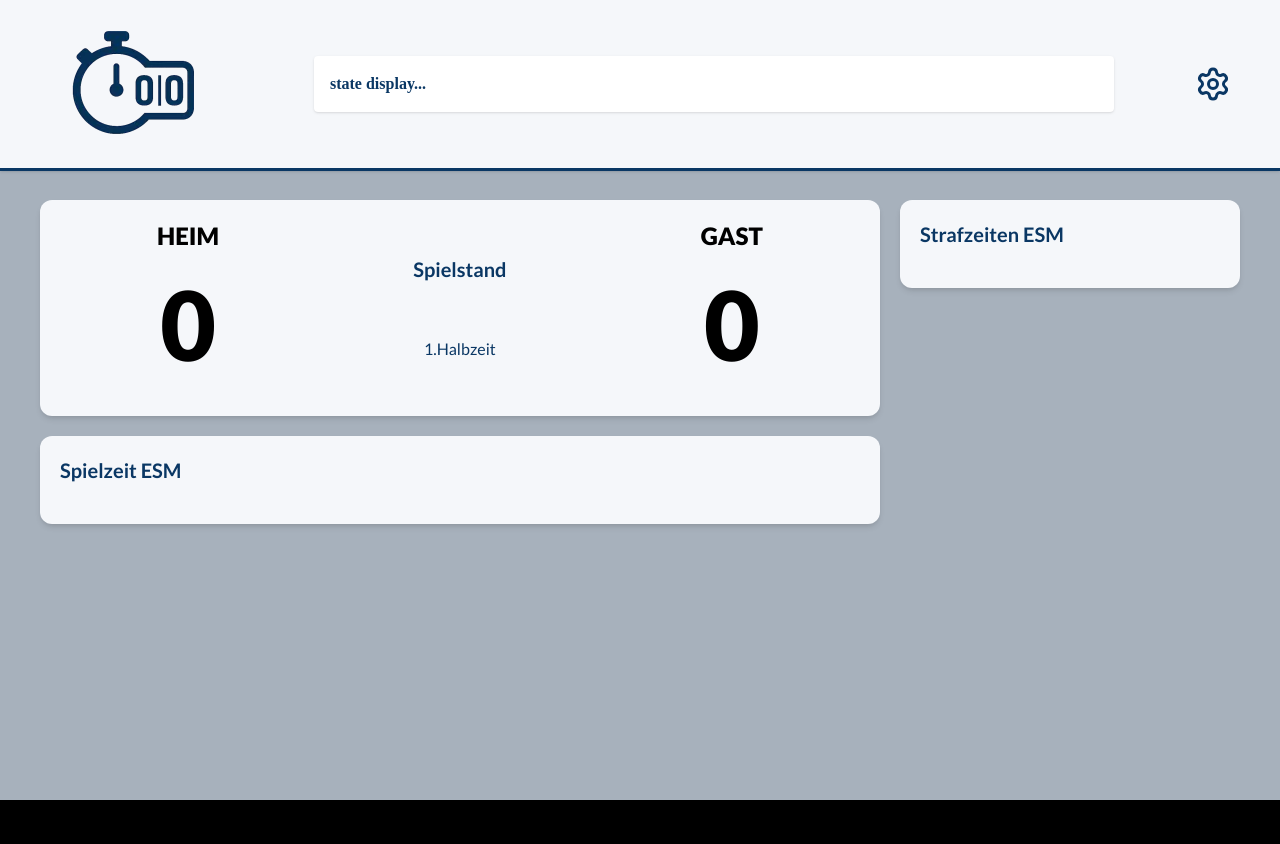
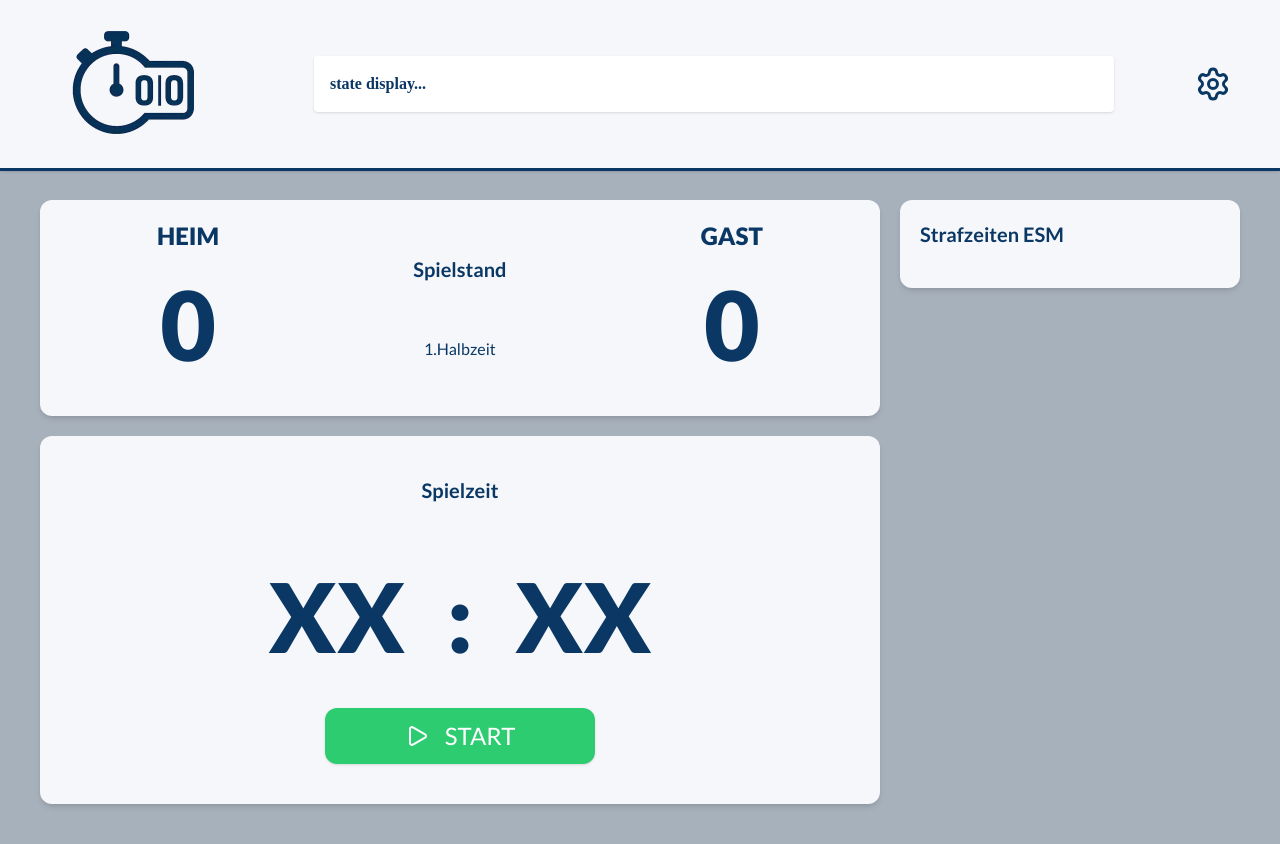
Before and after one commit to GittyX3b/tisco-matchdesk, a React (Vite) app in the folder frontend/: page / in a window 1280 px wide. Before the commit the page ends 800 px from the top, so only its background shows below. Built offline with nearby package versions, Linux system fonts and the light colour scheme; a web font is replaced by a local one.

Commit message:
started Timer

```diff
--- a/frontend/src/components/ConfigModal.jsx
+++ b/frontend/src/components/ConfigModal.jsx
@@ -1,6 +1,6 @@
 export const ConfigModal = ({ isVisible, setVisibility, data, setData }) => {
   const handleChange = (e) => {
-    setData({ ...data, [e.target.name]: e.target.value });
+    setData({ ...data, [e.target.name]: e.target.value.trim() });
   };
 
   const handleReset = () => {
@@ -40,7 +40,7 @@ export const ConfigModal = ({ isVisible, setVisibility, data, setData }) => {
             </summary>
             <label
               htmlFor="team_home_name"
-              className="w-ful flex flex-col gap-1 py-5"
+              className="flex w-full flex-col gap-1 py-5"
             >
               <span className="font-medium">Name:</span>
               <input
--- a/frontend/src/components/ScoreBoard.jsx
+++ b/frontend/src/components/ScoreBoard.jsx
@@ -1,6 +1,6 @@
 const ScoreCounter = ({ name, score }) => {
   return (
-    <div className="flex w-min flex-col items-center justify-center text-black">
+    <div className="flex w-min flex-col items-center justify-center">
       <span className="w-min text-center font-[Lato-Black] text-2xl font-bold uppercase">
         {name}
       </span>
--- a/frontend/src/components/TimerBoard.jsx
+++ b/frontend/src/components/TimerBoard.jsx
@@ -1,7 +1,28 @@
+import { Play } from "lucide-react";
+
 export const TimerBoard = () => {
   return (
-    <article id="timer-container">
-      <h2>Spielzeit ESM</h2>
+    <article>
+      <div
+        id="timer-container"
+        className="flex w-full flex-col items-center justify-start p-5"
+      >
+        <h2>Spielzeit</h2>
+        <div
+          id="match-time"
+          className="flex w-4/6 justify-evenly p-5 font-[Lato-Black] text-[6rem]"
+        >
+          <span>XX</span>
+          <span>:</span>
+          <span>XX</span>
+        </div>
+        <div className="flex w-full justify-center">
+          <button className="bg-tisco-green flex cursor-pointer items-center justify-center rounded-xl px-20 py-3 text-2xl text-white shadow">
+            <Play />
+            <span className="pl-4">START</span>
+          </button>
+        </div>
+      </div>
     </article>
   );
 };
```
